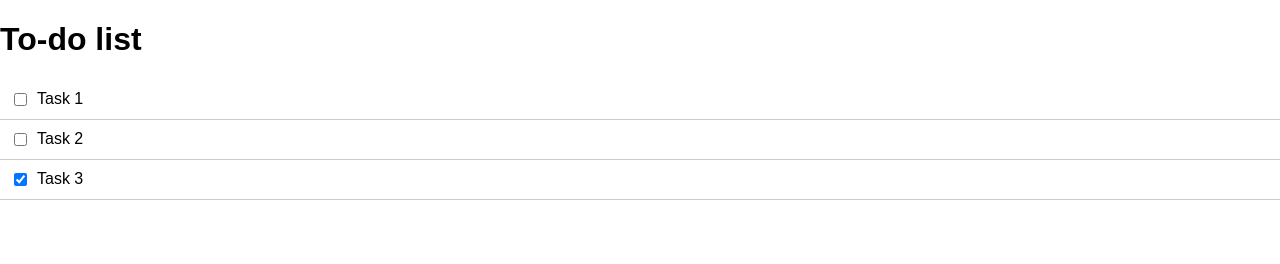
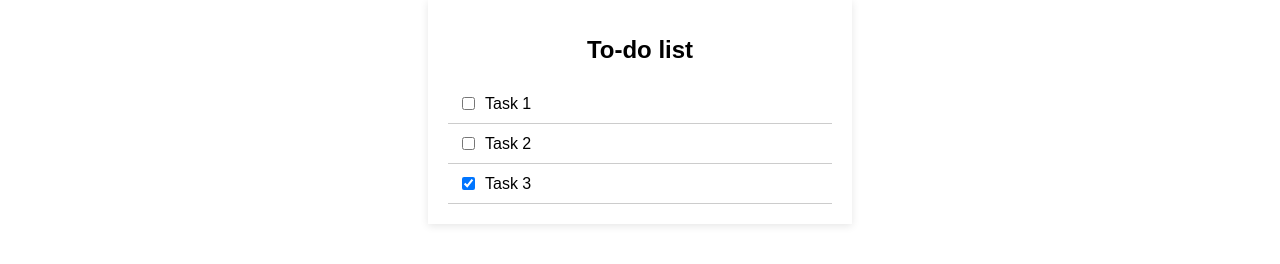
Before and after one commit to MarcoDiaz2000/To-do-list, a website built with webpack: page src/index.html in a window 1280 px wide. Built offline with nearby package versions, Linux system fonts and the light colour scheme.

Commit message:
Add style

```diff
--- a/src/style.css
+++ b/src/style.css
@@ -25,3 +25,17 @@ li.completed {
   text-decoration: line-through;
   color: #888;
 }
+
+.wrap {
+  width: 30%;
+  margin: 0 auto;
+  padding: 20px;
+  box-shadow: 0 2px 8px rgba(0, 0, 0, 0.1);
+  background-color: #ffffff;
+}
+
+h1 {
+  text-align: center;
+  font-size: 24px;
+  margin-bottom: 20px;
+}
```
